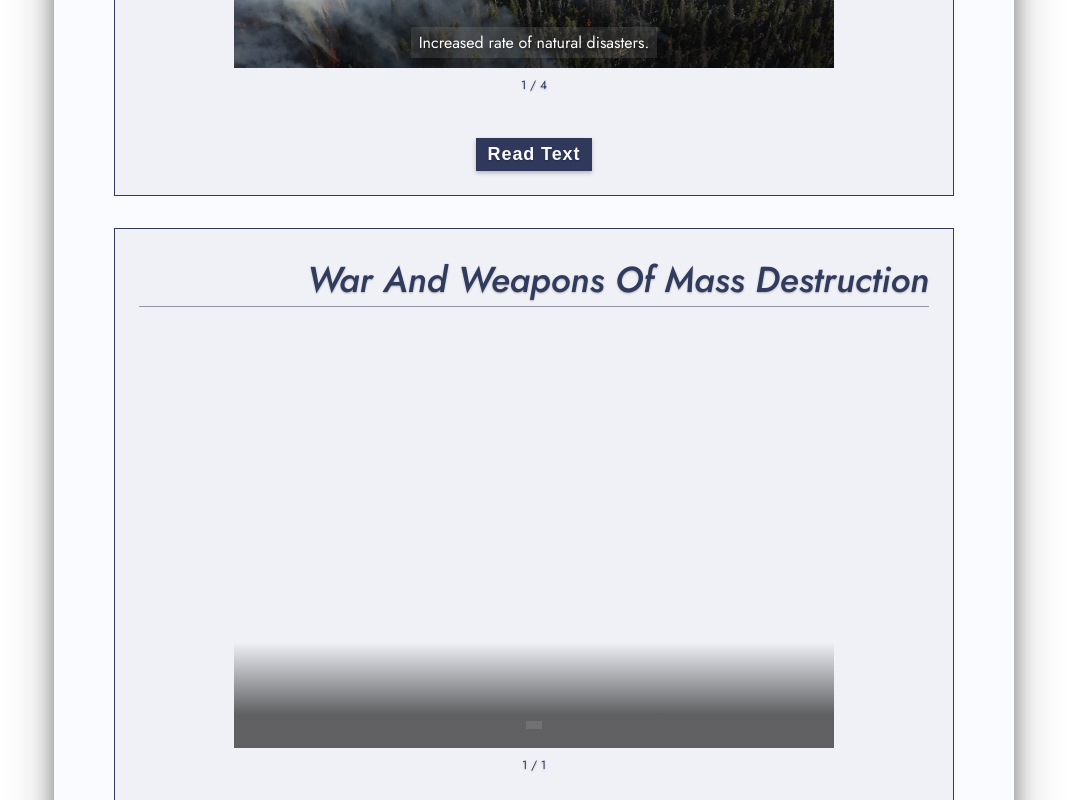
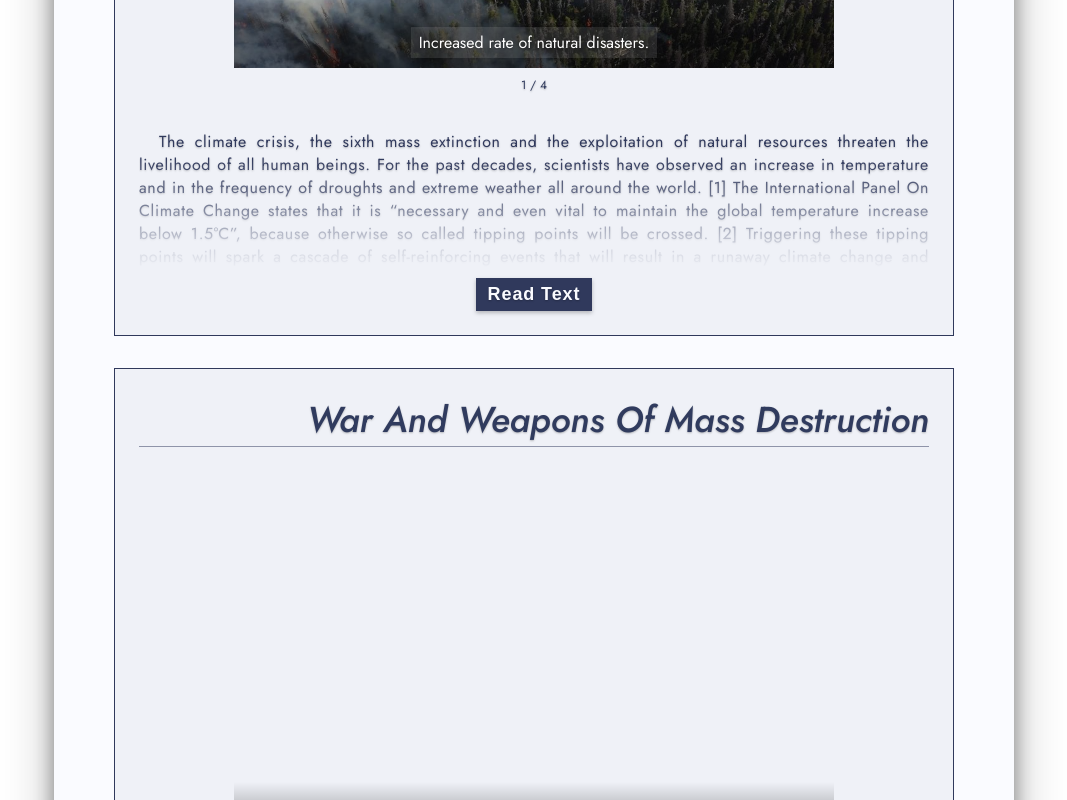
Before and after one commit to terra-utopia/terra-utopia-website, a Nuxt app: page / in a window 1280 px wide. Shown: the part 2280-3080 px from the top of the page, without its empty margins (106-1173 px from the left). Built offline with nearby package versions, Linux system fonts and the light colour scheme.

Commit message:
truncatedheight: new style with text preview fade-out (not finished yet)

```diff
--- a/components/TruncatedHeight.vue
+++ b/components/TruncatedHeight.vue
@@ -1,20 +1,20 @@
 <template>
-    <div class="TruncatedHeight" :class="{ 'expanded': expanded }"
+    <div class="TruncatedHeight"
         :style="{
             'height': cssHeight,
             'transition-duration': cssTransitionDurationMs+'ms',
             'transition-timing-function': cssTransitionEasing,
+            'mask-image': `linear-gradient(to top, rgba(255, 0, 0, 0) 0, rgba(255, 0, 0, 0.16) ${this.collapsedHeight/6}px, rgba(255, 0, 0, 0.6) ${this.collapsedHeight*0.45}px, rgba(255, 0, 0, 1) ${this.collapsedHeight*0.8}px)`,
+            'mask-position': expanded ? `0 ${this.collapsedHeight}px` : `0 0`,
         }"
         @transitionend.self="handleTransitionEnd()"
     >
-        <div class="TruncatedHeight-body"
-            ref="TruncatedHeight-body"
-            :style="{ 'transition-duration': cssTransitionDurationMs+'ms' }"
-        >
+        <div class="TruncatedHeight-body" ref="TruncatedHeight-body">
             <slot></slot>
         </div>
     </div>
 </template>
+
 
 <script>
 import { forceReflow } from '~/assets/util';
@@ -35,10 +35,18 @@ export default {
             type: String,
             default: 'ease-in-out',
         },
+        collapsedHeight: {
+            type: Number, // number of pixels
+            default: 140,
+        },
+        fadeOut: {
+            type: Boolean,
+            default: false,
+        },
     },
     data() {
         return {
-            cssHeight: this.expanded ? "auto" : "0px",
+            cssHeight: this.expanded ? "auto" : `${this.collapsedHeight}px`,
         };
     },
     methods: {
@@ -78,7 +86,7 @@ export default {
                 else {
                     // - the current `cssHeight` is a `px` value, so we can directly set `0px` without a jump
                 }
-                this.cssHeight = `0px`;
+                this.cssHeight = `${this.collapsedHeight}px`;
             }
         },
 
@@ -111,20 +119,10 @@ export default {
 .TruncatedHeight {
     overflow: hidden;
     // height; // set in-line via template/script (see above)
-    transition-property: height;
+    // mask-image; // set in-line via template/script (see above)
+    mask-repeat: no-repeat;
+    transition-property: height, mask-position;
     // transition-duration; // set in-line via vue template/script (see above)
     // transition-timing-function; // set in-line via template/script (see above)
-
-    &.expanded {
-        .TruncatedHeight-body {
-            opacity: 1;
-        }
-    }
-    .TruncatedHeight-body {
-        opacity: 0;
-        // transition-duration; // set in-line via vue template/script (see above)
-        transition-property: opacity;
-        transition-timing-function: cubic-bezier(.14,.57,.86,.43);
-    }
 }
 </style>
```
